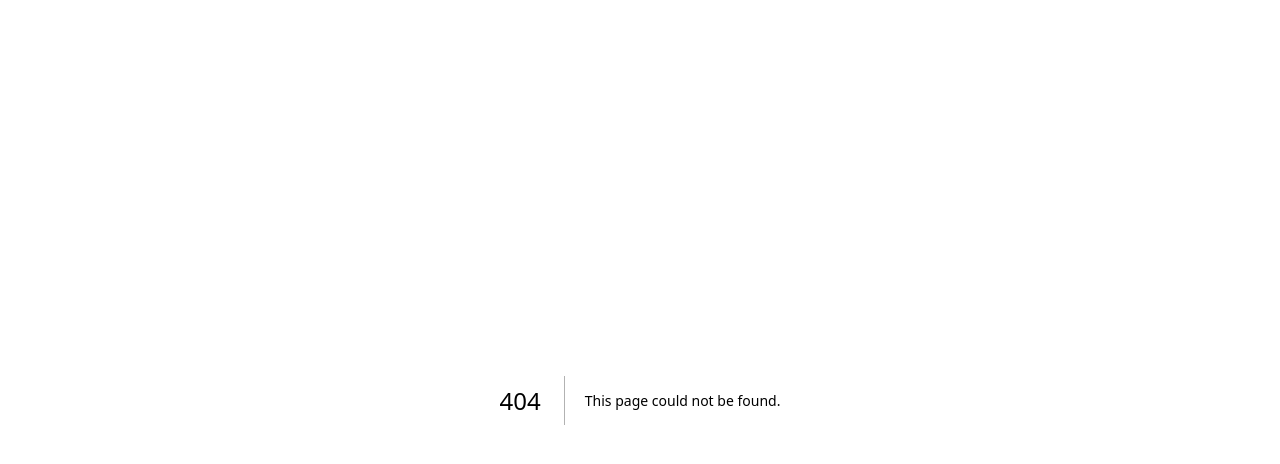
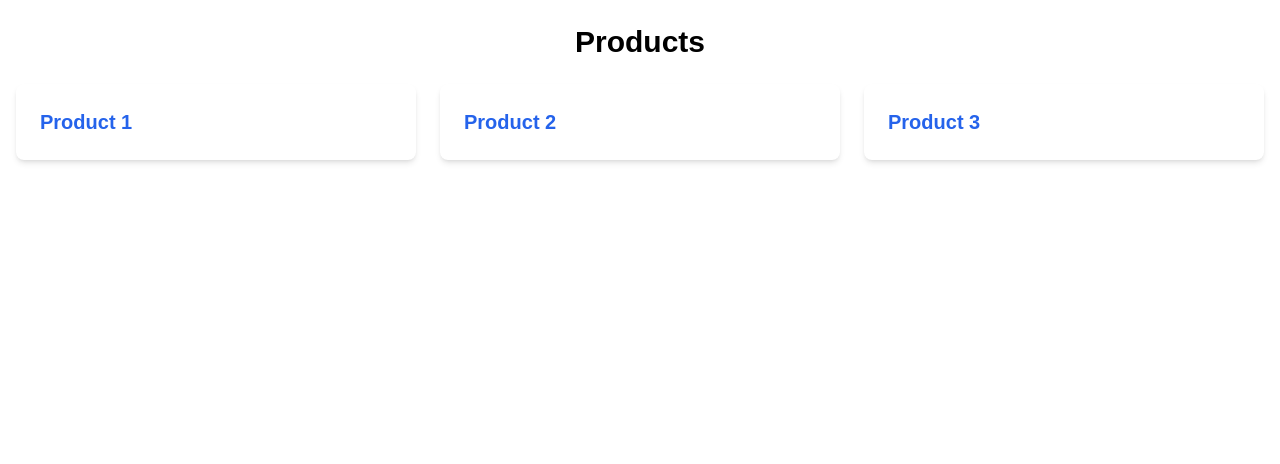
Before and after one commit to xbysir/next-app, a Next.js app: page /products in a window 1280 px wide. Before the commit this address had no page. Shown: the top 464 px of the page. Built offline with nearby package versions, Linux system fonts and the light colour scheme.

Commit message:
feat: 动态路由

```diff
--- /dev/null
+++ b/src/app/products/[id]/page.js
@@ -0,0 +1,7 @@
+export default function page({ params }) {
+  return (
+    <div>
+      <h1>产品详情 {params.id}</h1>
+    </div>
+  );
+}
--- /dev/null
+++ b/src/app/products/page.js
@@ -0,0 +1,27 @@
+import Link from 'next/link';
+export default function Products() {
+  const products = [
+    { id: 1, name: 'Product 1' },
+    { id: 2, name: 'Product 2' },
+    { id: 3, name: 'Product 3' },
+  ];
+  return (
+    <>
+      <h1 className="text-3xl font-semibold text-center my-6">Products</h1>
+      <ul className="grid grid-cols-1 sm:grid-cols-2 lg:grid-cols-3 gap-6 px-4">
+        {products.map((product) => (
+          <li
+            key={product.id}
+            className="bg-white p-6 rounded-lg shadow-md hover:shadow-lg transition-shadow"
+          >
+            <Link href={`/products/${product.id}`}>
+              <span className="text-xl font-semibold text-blue-600 hover:text-green-800">
+                {product.name}
+              </span>
+            </Link>
+          </li>
+        ))}
+      </ul>
+    </>
+  );
+}
```
